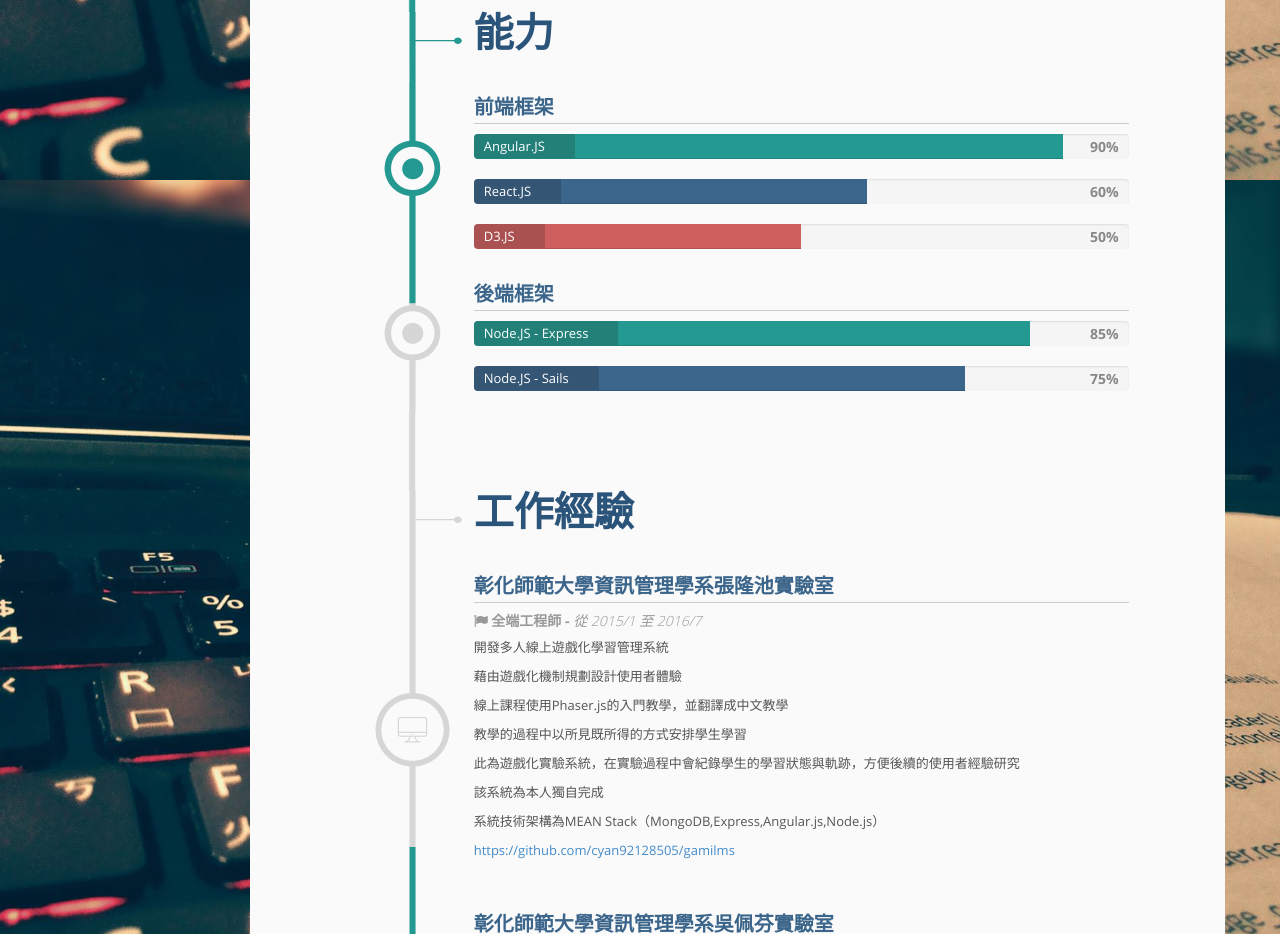
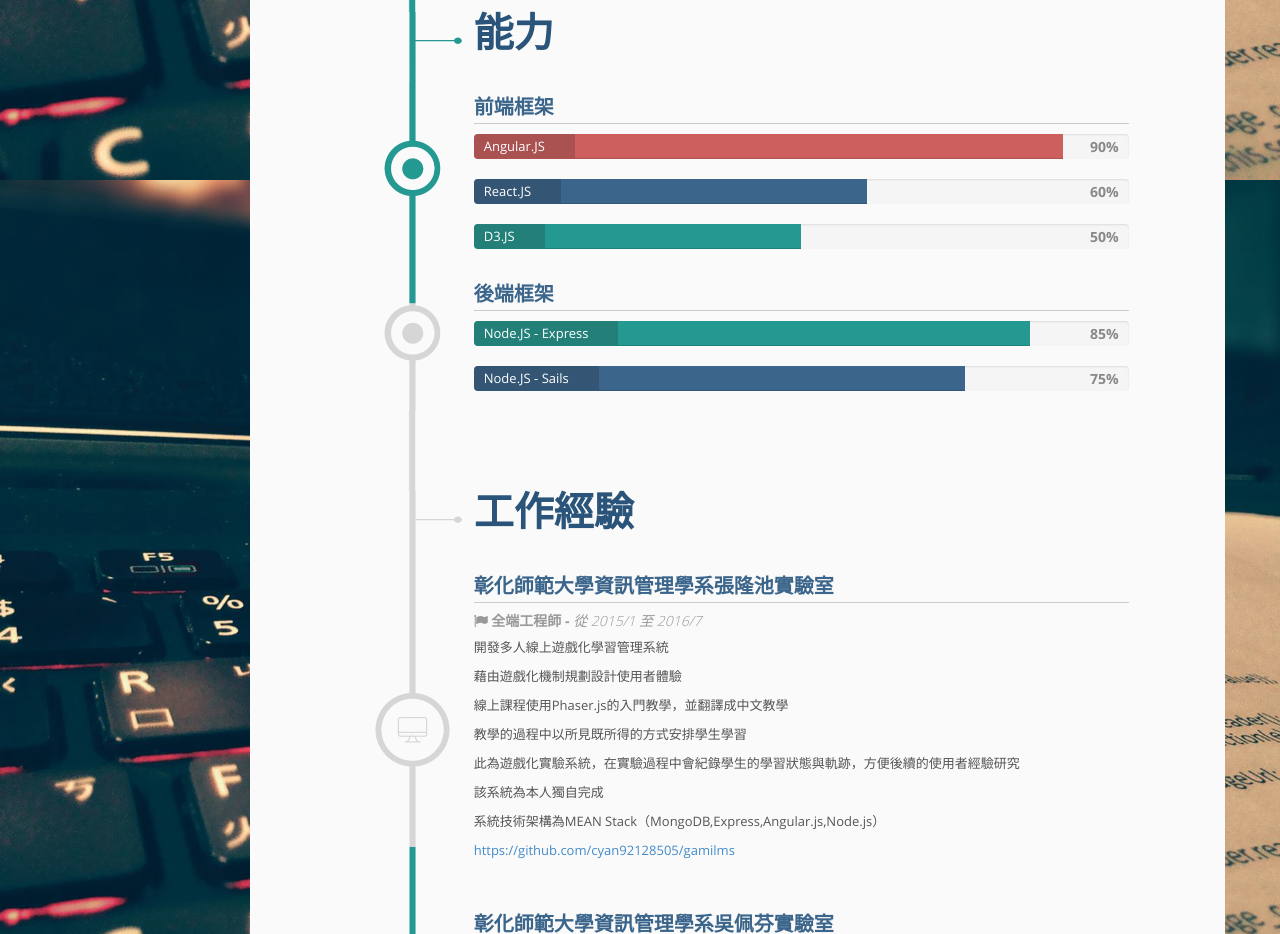
Before and after one commit to cyan92128505/about-aoma, a website: page docs/index.html in a window 1280 px wide. Shown: the part 1420-2354 px from the top of the page. Drawn offline with Linux system fonts and the light colour scheme; files whose address does not match are found by name.

Commit message:
fix angular bar

```diff
--- a/docs/index.html
+++ b/docs/index.html
@@ -463,7 +463,7 @@
                                             <!-- item-list -->
                                             <li>
                                                 <div class="progress">
-                                                    <div class="progress-bar" role="progressbar" data-percent="90%" style="width: 90%;">
+                                                    <div class="progress-bar progress-bar-3" role="progressbar" data-percent="90%" style="width: 90%;">
                                                         <span class="sr-only">90% Complete</span>
                                                     </div>
                                                     <span class="progress-type">Angular.JS</span>
@@ -485,7 +485,7 @@
                                             <!-- item-list -->
                                             <li>
                                                 <div class="progress" title="Doing my best!">
-                                                    <div class="progress-bar progress-bar-3" role="progressbar" data-percent="50%" style="width: 50%;">
+                                                    <div class="progress-bar" role="progressbar" data-percent="50%" style="width: 50%;">
                                                         <span class="sr-only">50% Complete</span>
                                                     </div>
                                                     <span class="progress-type">D3.JS</span>
```
